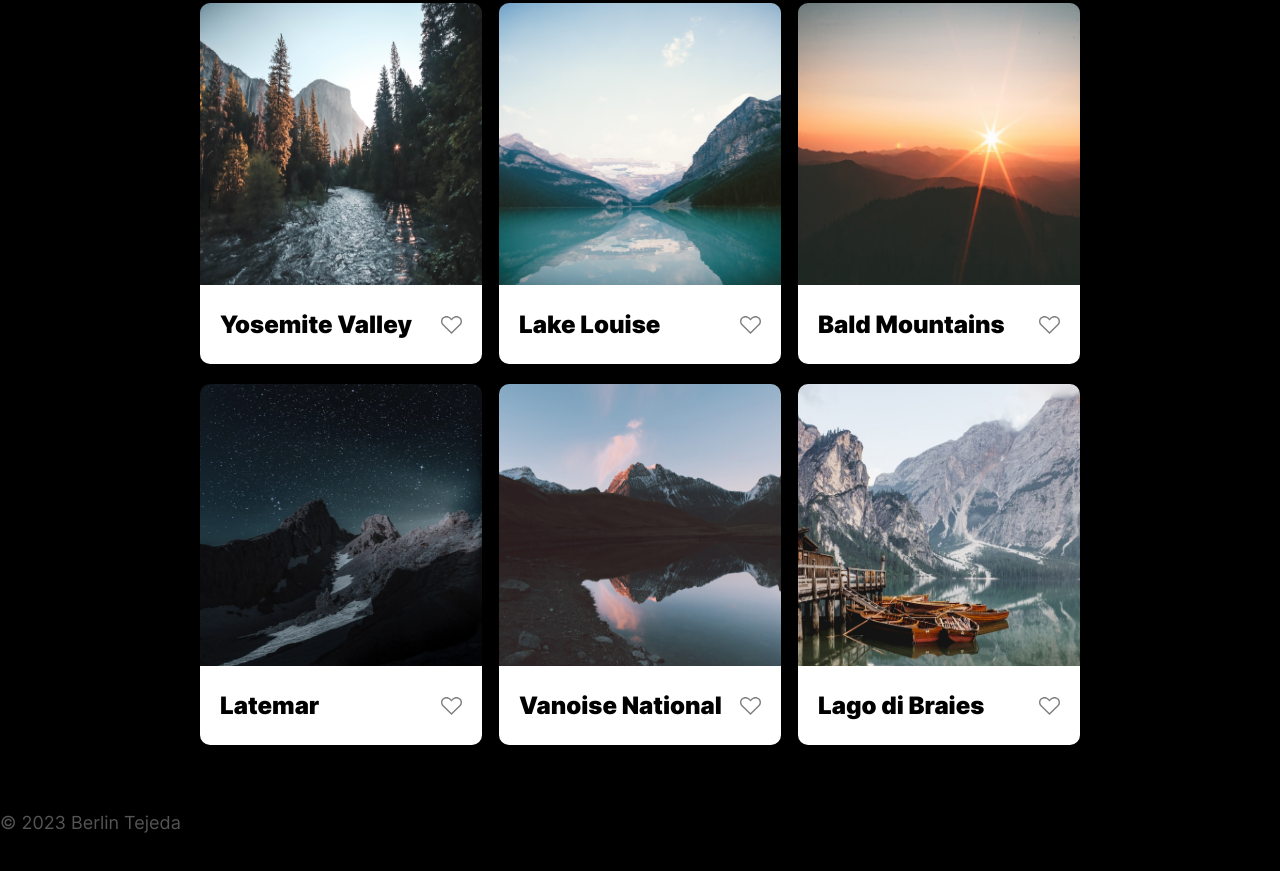
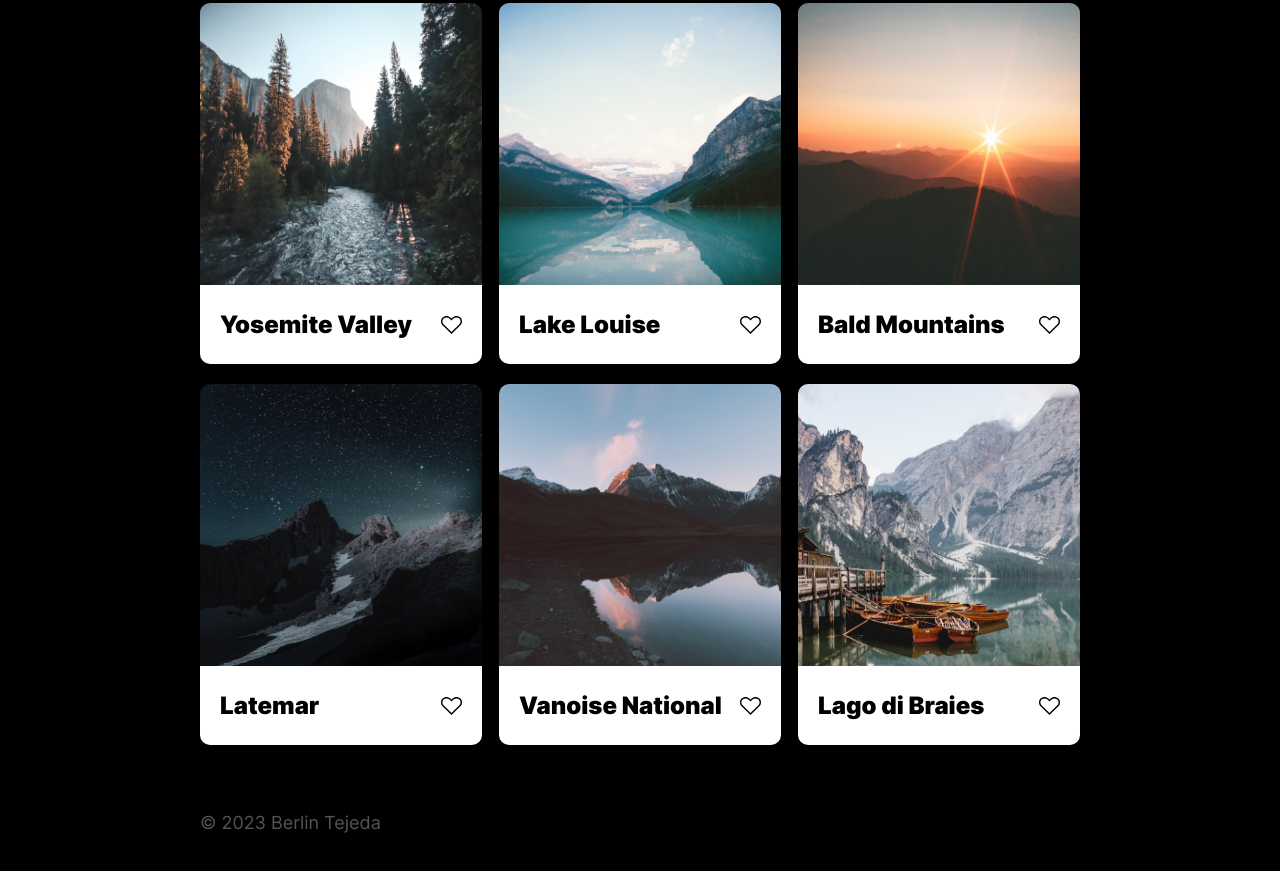
Before and after one commit to Diluc01/se_project_aroundtheus, a plain HTML site: page index.html in a window 1280 px wide. Shown: the part 247-1118 px from the top of the page. Drawn offline with Linux system fonts and the light colour scheme.

Commit message:
8th commit

```diff
--- a/blocks/card.css
+++ b/blocks/card.css
@@ -60,7 +60,7 @@
   border: none;
 }
 
-.card__like-button {
+.card__like-button:hover {
   cursor: pointer;
   opacity: 0.5;
 }
--- a/blocks/page.css
+++ b/blocks/page.css
@@ -7,7 +7,7 @@
   max-width: 880px;
   width: 100%;
   position: relative;
-  margin: 0w auto;
+  margin: 0 auto;
 }
 
 .page__content {
--- a/blocks/profile.css
+++ b/blocks/profile.css
@@ -5,7 +5,6 @@
   max-width: 880px;
   margin: 0 auto;
   margin-bottom: 51px;
-  max-width: 880px;
 }
 
 .profile__info {
```
